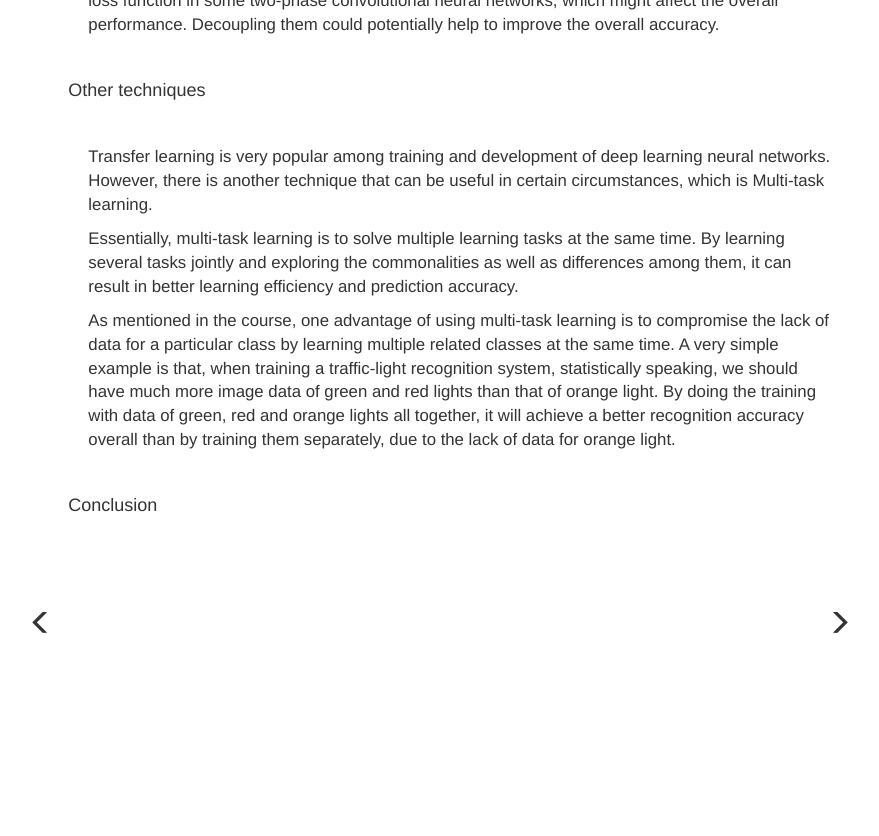
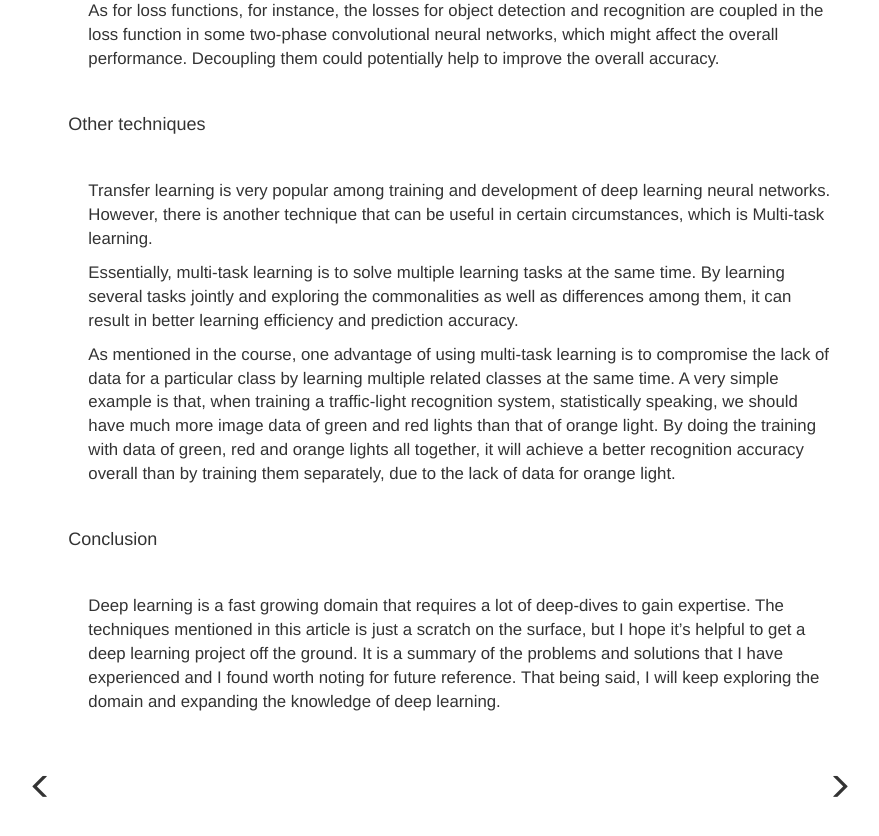
Before and after one commit to francesliang/francesliang.github.io, a Jekyll site: the page built from _posts/2019-05-26-reflections-on-building-deep-learning-projects.md, in a window 1280 px wide and 900 px high, scrolled down 10331 px. Shown: the top 836 px of the window, without its empty margins (200-1079 px from the left). Built offline with Jekyll 4.4.1, drawn with Linux system fonts in a browser that asks for light colours; nearby versions of some CDN libraries; comment, search, counter and statistics services are not loaded; before the commit the page ends 11067 px from its top, so only the background shows below that.

Commit message:
Add conclusion to post reflections-on-building-deep-learning-projects

```diff
--- a/_posts/2019-05-26-reflections-on-building-deep-learning-projects.md
+++ b/_posts/2019-05-26-reflections-on-building-deep-learning-projects.md
@@ -401,3 +403,5 @@ As mentioned in the course, one advantage of using multi-task learning is to com
 #### Conclusion
 
 <br>
+
+Deep learning is a fast growing domain that requires a lot of deep-dives to gain expertise. The techniques mentioned in this article is just a scratch on the surface, but I hope it's helpful to get a deep learning project off the ground. It is a summary of the problems and solutions that I have experienced and I found worth noting for future reference. That being said, I will keep exploring the domain and expanding the knowledge of deep learning.
```
Also changed, not shown: other parts of _posts/2019-05-26-reflections-on-building-deep-learning-projects.md (+2 -0 lines).
